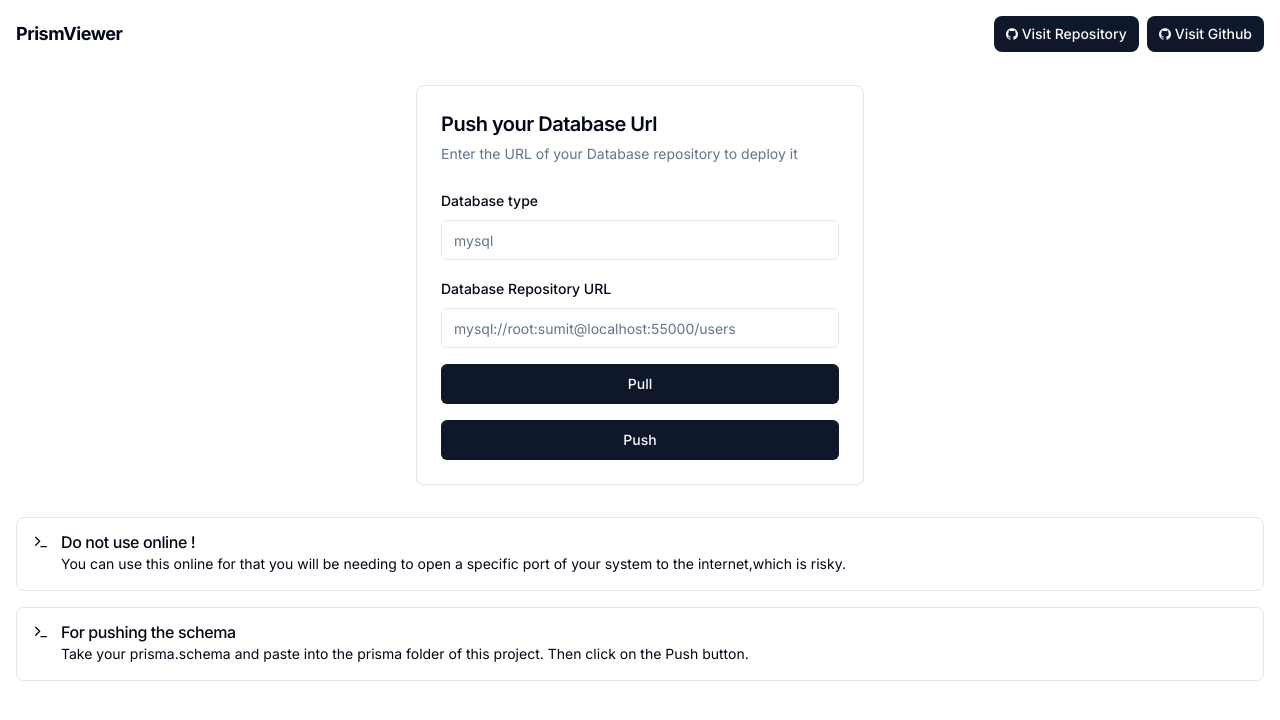
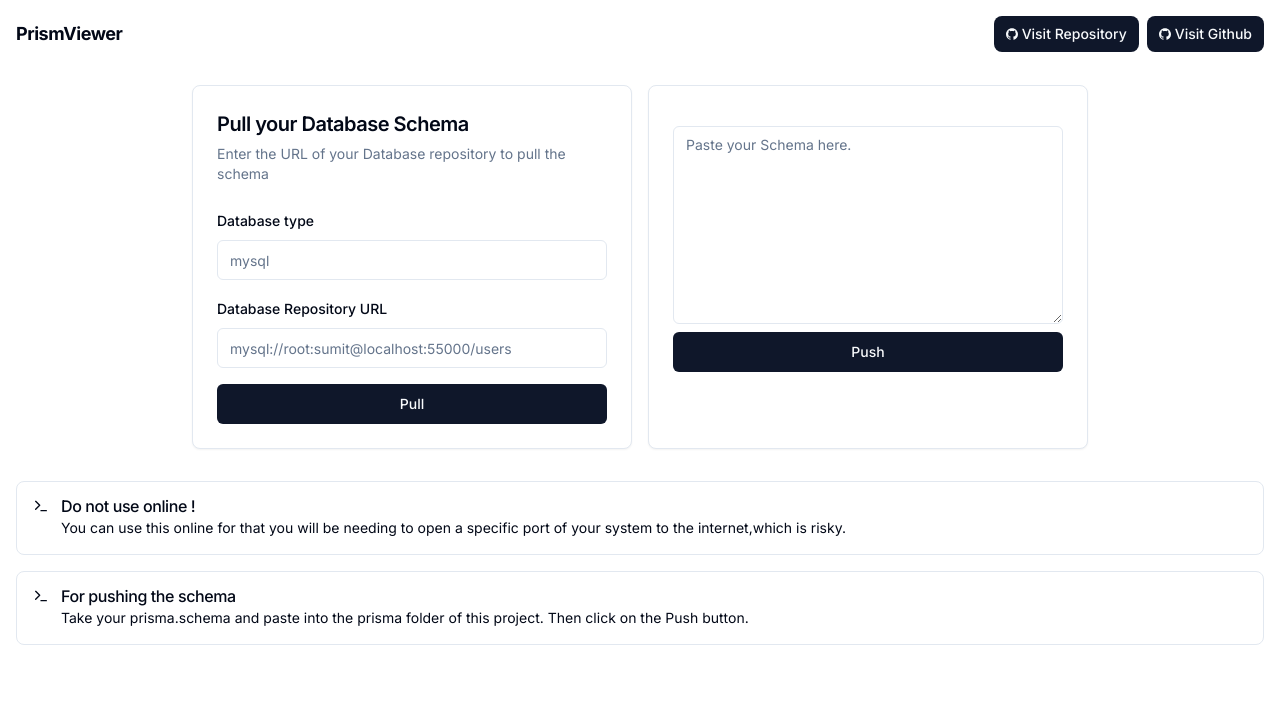
Before and after one commit to SumitKumar-17/Prismviewer, a Next.js app: page / in a window 1280 px wide. Shown: the top 720 px of the page. Built offline with nearby package versions, Linux system fonts and the light colour scheme.

Commit message:
feat:Mkaing a text box for prism db  push

```diff
--- a/src/app/api/schemapush/route.ts
+++ b/src/app/api/schemapush/route.ts
@@ -9,8 +9,7 @@ const execPromise = util.promisify(exec);
 
 
 const DbUrlSchema = z.object({
-  dbUrl: z.string(),
-  dbType: z.string()
+  schema: z.string(),
 });
 
 export async function POST(req: NextRequest) {
@@ -22,23 +21,11 @@ export async function POST(req: NextRequest) {
       return NextResponse.json({ error: "Invalid request body" }, { status: 400 });
     }
 
-    const { dbUrl,dbType } = parsedBody.data;
+    const { schema } = parsedBody.data;
 
-    // const schemaPath = path.join(process.cwd(), "prisma", "schema.prisma");
+    const schemaPath = path.join(process.cwd(), "prisma", "schema.prisma");
 
-    // const schemaContent = `
-    // generator client {
-    //   provider = "prisma-client-js"
-    // }
-
-    // datasource db {
-    //   provider = "${dbType}"
-    //   url      = "${dbUrl}"
-    // }
-
-    // `;
-
-    // fs.writeFileSync(schemaPath, schemaContent);
+    fs.writeFileSync(schemaPath, schema);
 
     const { stdout, stderr } = await execPromise("npx prisma db push");
     if (stderr) {
--- a/src/components/Home.tsx
+++ b/src/components/Home.tsx
@@ -3,15 +3,15 @@ import { CardTitle, CardDescription, CardHeader, CardContent, Card } from "@/com
 import { Label } from "@/components/ui/label"
 import { Input } from "@/components/ui/input"
 import { Button } from "@/components/ui/button"
-import {Tooltip,TooltipContent,TooltipProvider,TooltipTrigger,} from "@/components/ui/tooltip"
 import axios from "axios"
 import { useToast } from "@/components/ui/use-toast"
+import { Textarea } from './ui/textarea';
 
 
 const HomePage = () => {
     const { toast } = useToast()
 
-    const  [dbType ,setdbType]=useState<string>("");
+    const [dbType, setdbType] = useState<string>("");
     const [dbUrl, setdbUrl] = useState<string>("");
     const [uploadingPull, setUploadingPull] = useState(false);
     const [uploadingPush, setUploadingPush] = useState(false);
@@ -19,6 +19,11 @@ const HomePage = () => {
     const [message, setMessage] = useState<string>("");
     const [output, setOutput] = useState<string>("");
     const [studioRunning, setStudioRunning] = useState(false);
+    const [schema, setSchema] = useState<string>('');
+
+    const handleTextareaChange = (event:any) => {
+        setSchema(event.target.value);
+    };
 
     const handlePrismaPull = async () => {
         setUploadingPull(true);
@@ -42,12 +47,12 @@ const HomePage = () => {
                 duration: 5000
             });
         } catch (error) {
-            console.error('Error during POST request:', error);
+            console.error('Error during Pulling request:', error);
             setUploadingPull(false);
             setGenerated(false);
             toast({
                 title: "Error",
-                description: "Error during POST request",
+                description: "Error during Pulling request",
                 duration: 5000,
                 variant: "destructive",
             });
@@ -59,8 +64,7 @@ const HomePage = () => {
 
         try {
             const response = await axios.post('/api/schemapush', {
-                dbUrl: dbUrl,
-                dbType: dbType
+                schema:schema
             });
 
             console.log('POST response:', response.data);
@@ -76,12 +80,12 @@ const HomePage = () => {
                 duration: 5000
             });
         } catch (error) {
-            console.error('Error during POST request:', error);
+            console.error('Error during Pushing request:', error);
             setUploadingPush(false);
             setGenerated(false);
             toast({
                 title: "Error",
-                description: "Error during POST request",
+                description: "Error during Pushing request",
                 duration: 5000,
                 variant: "destructive",
             });
@@ -109,10 +113,12 @@ const HomePage = () => {
     };
     return (
         <main className="flex flex-col items-center justify-center  bg-white p-4">
-            <Card className="w-full max-w-md">
+            <div className=" flex w-full lg:flex-row gap-4  max-w-4xl">
+
+                <Card className="flex-1">
                     <CardHeader>
-                    <CardTitle className="text-xl">Push your Database Url</CardTitle>
-                    <CardDescription>Enter the URL of your Database repository to deploy it</CardDescription>
+                        <CardTitle className="text-xl">Pull your Database Schema</CardTitle>
+                        <CardDescription>Enter the URL of your Database repository to pull the schema</CardDescription>
                     </CardHeader>
                     <CardContent>
                         <div className="space-y-4">
@@ -137,12 +143,25 @@ const HomePage = () => {
                             <Button onClick={handlePrismaPull} className="w-full" type="submit">
                                 {uploadingPull ? "Pulling ..." : "Pull"}
                             </Button>
+                        </div>
+                    </CardContent>
+                </Card>
+
+                <Card className="flex-1">
+                    <CardContent className='pt-10'>
+                        <div className="grid m-auto w-full gap-2">
+                            <Textarea rows={9} placeholder="Paste your Schema here."
+                            value={schema}
+                            onChange={handleTextareaChange}
+                            />
                             <Button onClick={handlePrismaPush} className="w-full" type="submit">
                                 {uploadingPush ? "Pushing ..." : "Push"}
                             </Button>
                         </div>
                     </CardContent>
                 </Card>
+            </div>
+
             {generated && <Card className="w-full max-w-md mt-8">
                 <CardHeader>
                     <CardTitle className="text-xl">Schema Generated Status</CardTitle>
--- /dev/null
+++ b/src/components/ui/textarea.tsx
@@ -0,0 +1,24 @@
+import * as React from "react"
+
+import { cn } from "@/lib/utils"
+
+export interface TextareaProps
+  extends React.TextareaHTMLAttributes<HTMLTextAreaElement> {}
+
+const Textarea = React.forwardRef<HTMLTextAreaElement, TextareaProps>(
+  ({ className, ...props }, ref) => {
+    return (
+      <textarea
+        className={cn(
+          "flex min-h-[80px] w-full rounded-md border border-input bg-background px-3 py-2 text-sm ring-offset-background placeholder:text-muted-foreground focus-visible:outline-none focus-visible:ring-2 focus-visible:ring-ring focus-visible:ring-offset-2 disabled:cursor-not-allowed disabled:opacity-50",
+          className
+        )}
+        ref={ref}
+        {...props}
+      />
+    )
+  }
+)
+Textarea.displayName = "Textarea"
+
+export { Textarea }
```
Lines whose indentation alone changed are shown as unchanged.
